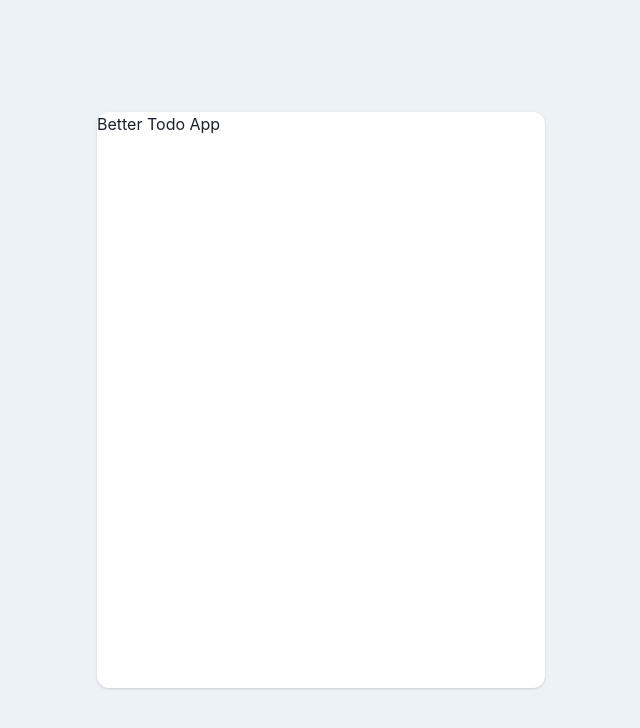
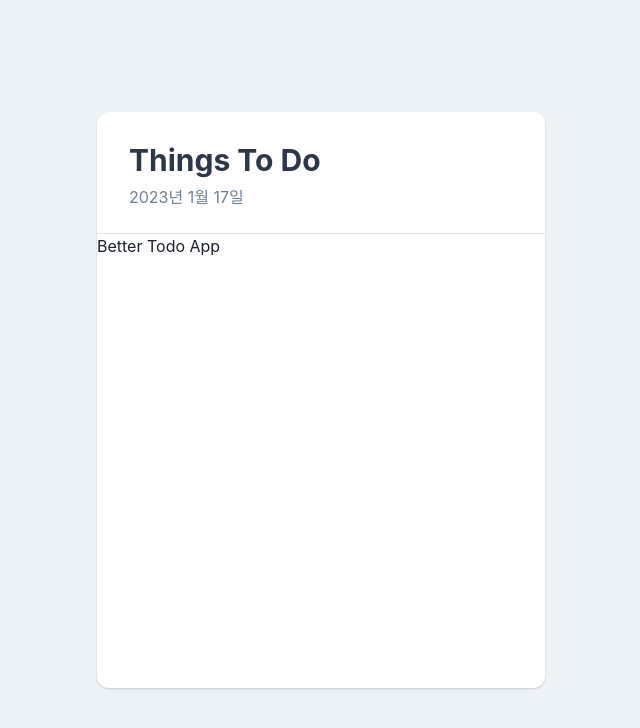
Before and after one commit to matt700395/better-todo, a React (Create React App) app: page / in a window 1280 px wide. Shown: the top 728 px of the page, without its empty margins (319-959 px from the left). Built offline with nearby package versions, Linux system fonts and the light colour scheme.

Commit message:
✨ feat: Add TodoHeader

```diff
--- a/src/App.js
+++ b/src/App.js
@@ -1,9 +1,15 @@
 import React from "react";
 
 import TodoTemplate from "./components/TodoTemplate";
+import TodoHeader from "./components/TodoHeader";
 
 function App() {
-  return <TodoTemplate>Better Todo App</TodoTemplate>;
+  return (
+    <TodoTemplate>
+      <TodoHeader />
+      Better Todo App
+    </TodoTemplate>
+  );
 }
 
 export default App;
--- /dev/null
+++ b/src/components/TodoHeader.js
@@ -0,0 +1,25 @@
+import React from "react";
+import { CardHeader, Divider, Heading, Text } from "@chakra-ui/react";
+
+function TodoHeader() {
+  // 오늘 날짜를 YYYY년 MM월 DD일 형식으로 표시
+  const today = new Date().toLocaleDateString("ko-KR", {
+    year: "numeric",
+    month: "long",
+    day: "numeric",
+  });
+
+  return (
+    <>
+      <CardHeader px={8} py={6}>
+        <Heading size="lg" color="gray.700" lineHeight="tall">
+          Things To Do
+        </Heading>
+        <Text color="gray.500">{today}</Text>
+      </CardHeader>
+      <Divider color="gray.300" />
+    </>
+  );
+}
+
+export default TodoHeader;
```
